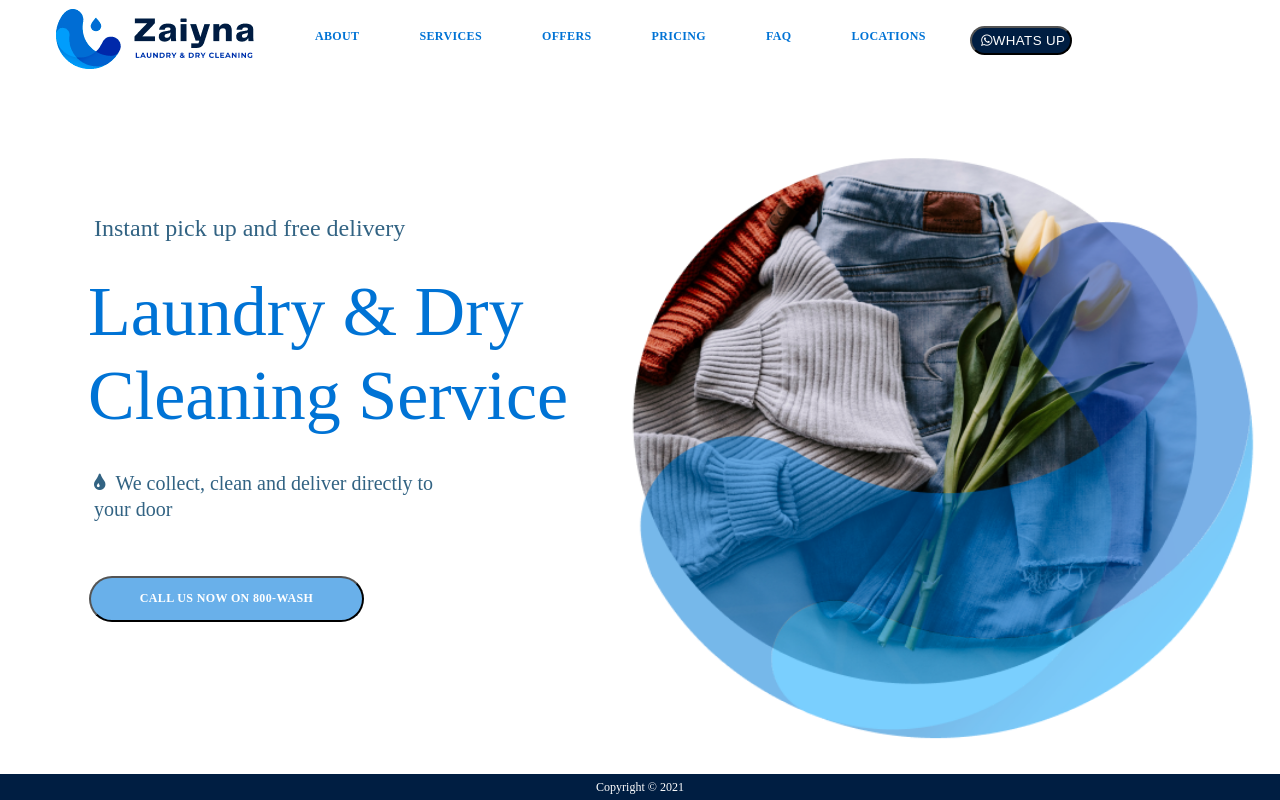
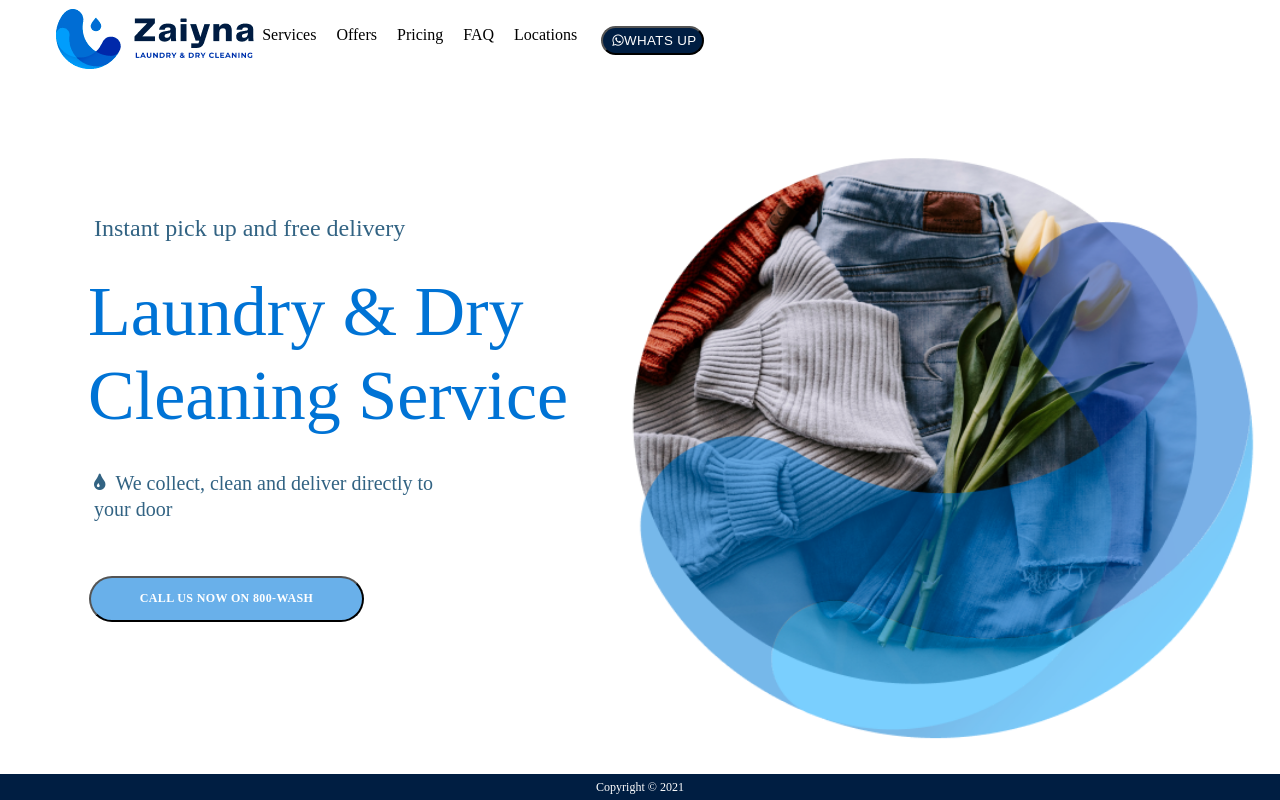
Before and after one commit to asn-athira/zaina, a React (Create React App) app: page / in a window 1280 px wide. Shown: the top 800 px of the page. Built offline with nearby package versions, Linux system fonts and the light colour scheme.

Commit message:
first commit

```diff
--- a/src/components/Navbar/Navbar.js
+++ b/src/components/Navbar/Navbar.js
@@ -6,17 +6,16 @@ const Navbar = (props) => {
 return (
 
 			<div className="navbar">
-
 			  <ul>
 			    <li><img src="/logo1.png" className="logo" alt=""/></li>
-			    <li><a href="">About</a></li>
-			    <li><a href="">Services</a></li>
-			    <li><a href="">About</a></li>
-			    <li><a href="">Services</a></li>
-			    <li><a href="">Offers</a></li>
-			    <li><a href="">Pricing</a></li>
-			    <li><a href="">FAQ</a></li>
-			    <li><a href="">Locations</a></li>
+			    <li>About</li>
+			    <li>Services</li>
+			    <li>About</li>
+			    <li>Services</li>
+			    <li>Offers</li>
+			    <li>Pricing</li>
+			    <li>FAQ</li>
+			    <li>Locations</li>
 			    <li><button className="navbar-button">&nbsp;<i className="fa fa-whatsapp"></i>
               whats up</button></li>
           <li ><p className="phone"> Call us for 30% off on your first order!<br /><p className="phone-text">+971 521357033</p><br />We are Avaliable 24/7
```
